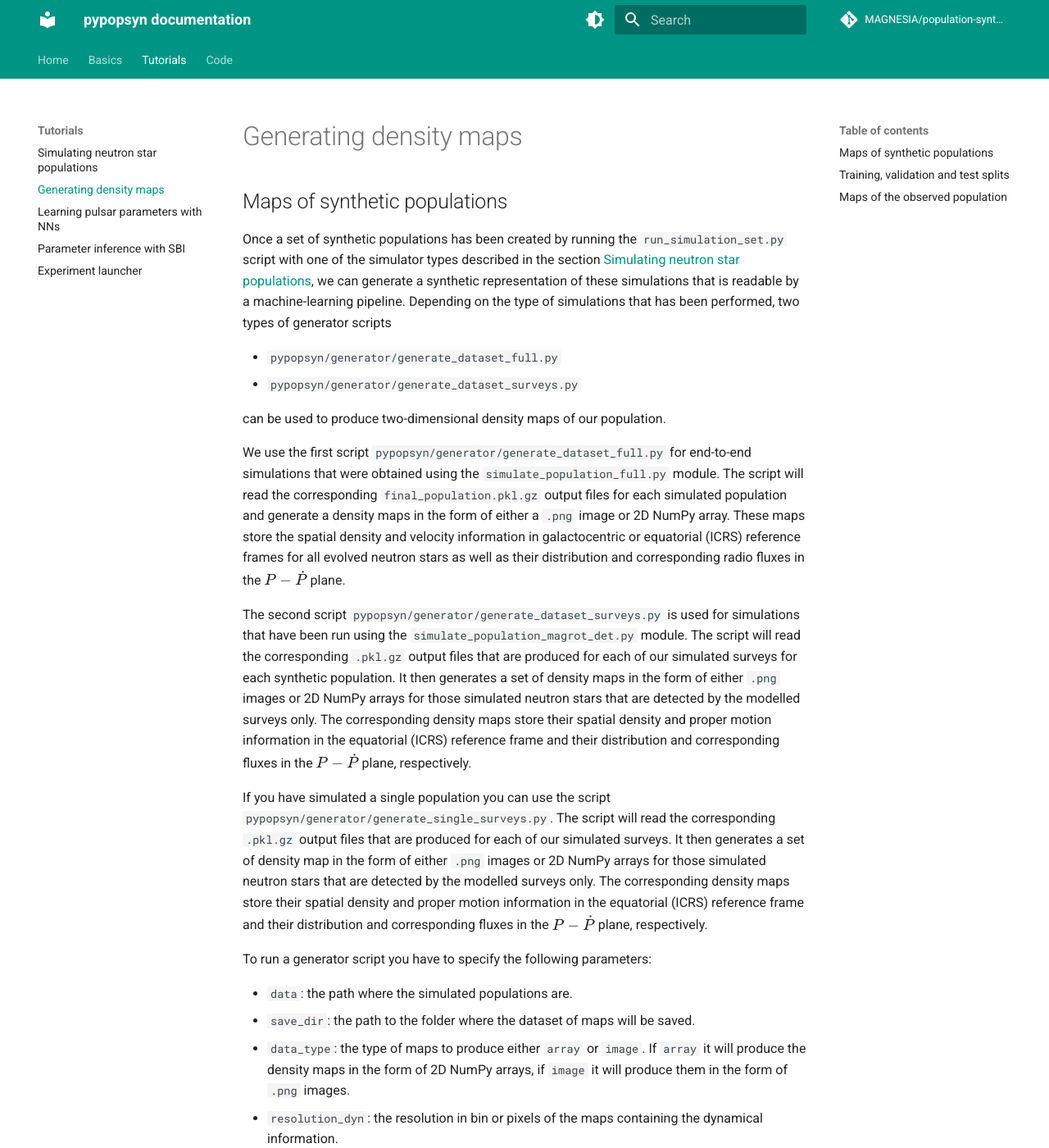
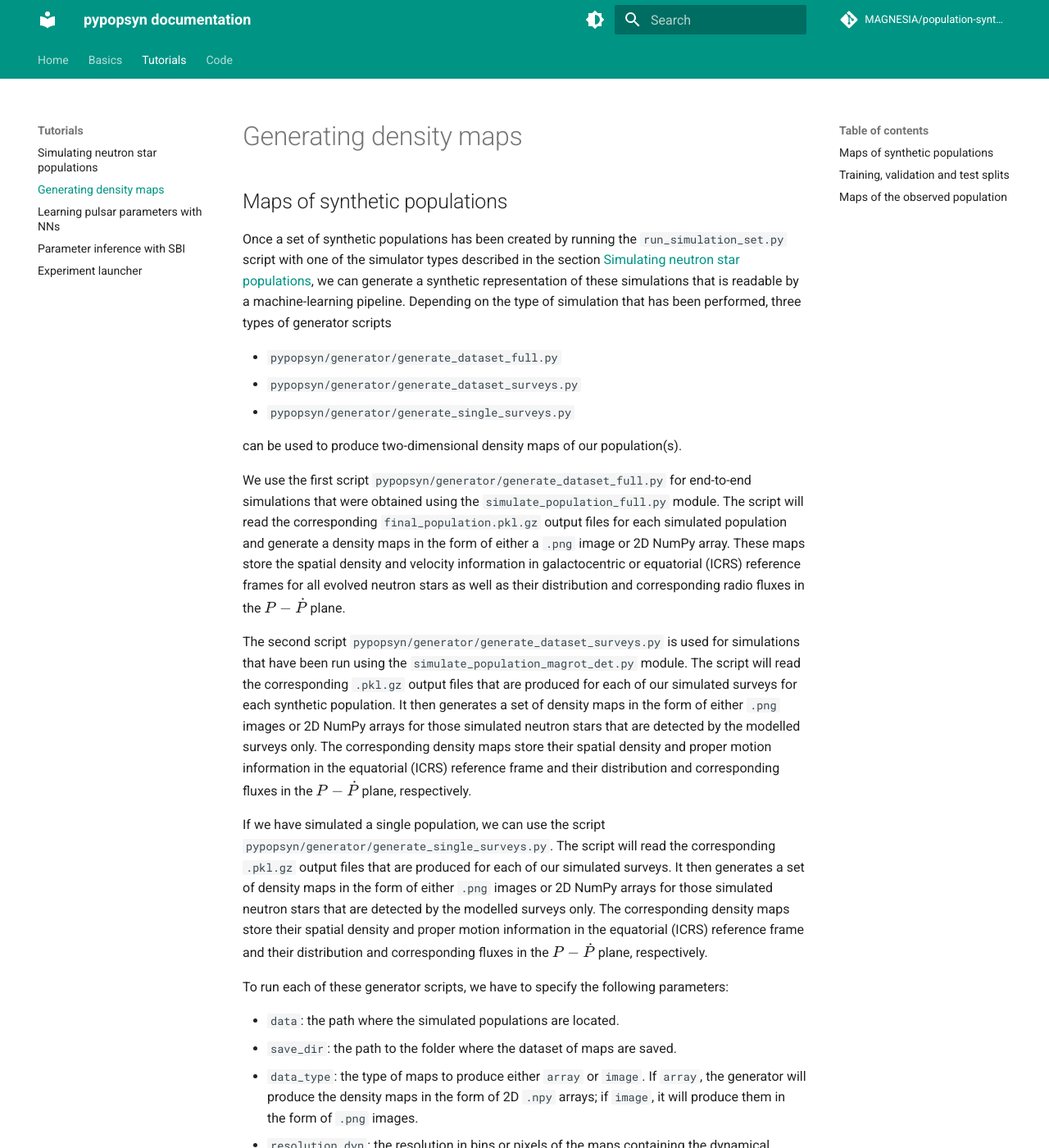
Before and after one commit to ice-csic-astroexotic/ML-Poppyns, an MkDocs documentation site: the page built from docs/tutorials/generator_tutorial.md, in a window 1280 px wide and 1400 px high. Shown: the whole window at 82% size. Built offline with MkDocs 1.6.1 and Material for MkDocs 9.7.7, drawn with Linux system fonts in a browser that asks for light colours; formulas are drawn with MathJax 3; comment, search, counter and statistics services are not loaded; some of the changed text lies outside the part shown.

Commit message:
Adding an additional script in the first list and removing a now duplicate section.

````diff
--- a/docs/tutorials/generator_tutorial.md
+++ b/docs/tutorials/generator_tutorial.md
@@ -4,13 +4,14 @@
 
 Once a set of synthetic populations has been created by running the `run_simulation_set.py` script with one of the simulator
 types described in the section [Simulating neutron star populations](simulator_tutorial.md), we can generate a synthetic representation
-of these simulations that is readable by a machine-learning pipeline. Depending on the type of simulations that has
-been performed, two types of generator scripts
+of these simulations that is readable by a machine-learning pipeline. Depending on the type of simulation that has
+been performed, three types of generator scripts
 
 * `pypopsyn/generator/generate_dataset_full.py`
 * `pypopsyn/generator/generate_dataset_surveys.py`
+* `pypopsyn/generator/generate_single_surveys.py`
 
-can be used to produce two-dimensional density maps of our population.
+can be used to produce two-dimensional density maps of our population(s).
 
 We use the first script `pypopsyn/generator/generate_dataset_full.py` for end-to-end simulations that were obtained
 using the `simulate_population_full.py` module. The script will read the corresponding `final_population.pkl.gz`
@@ -26,19 +27,22 @@ the form of either `.png` images or 2D NumPy arrays for those simulated neutron
 surveys only. The corresponding density maps store their spatial density and proper motion information in the equatorial
 (ICRS) reference frame and their distribution and corresponding fluxes in the $P-\dot{P}$ plane, respectively.
 
-If you have simulated a single population you can use the script `pypopsyn/generator/generate_single_surveys.py`.
-The script will read the corresponding `.pkl.gz` output files that are produced for each of our simulated surveys. It then generates a set of density map in the form of either `.png`
-images or 2D NumPy arrays for those simulated neutron stars that are detected by the modelled surveys only. The
-corresponding density maps store their spatial density and proper motion information in the equatorial (ICRS) reference
-frame and their distribution and corresponding fluxes in the $P-\dot{P}$ plane, respectively.
+If we have simulated a single population, we can use the script `pypopsyn/generator/generate_single_surveys.py`.
+The script will read the corresponding `.pkl.gz` output files that are produced for each of our simulated surveys.
+It then generates a set of density maps in the form of either `.png` images or 2D NumPy arrays for those simulated
+neutron stars that are detected by the modelled surveys only. The corresponding density maps store their spatial
+density and proper motion information in the equatorial (ICRS) reference frame and their distribution and corresponding
+fluxes in the $P-\dot{P}$ plane, respectively.
 
-To run a generator script you have to specify the following parameters:
+To run each of these generator scripts, we have to specify the following parameters:
 
-* `data`: the path where the simulated populations are.
-* `save_dir`: the path to the folder where the dataset of maps will be saved.
-* `data_type`: the type of maps to produce either `array` or `image`. If `array` it will produce the density maps in the form of 2D NumPy arrays, if `image` it will produce them in the form of `.png` images.
-* `resolution_dyn`: the resolution in bin or pixels of the maps containing the dynamical information.
-* `resolution_ppdot`: the resolution in bin or pixels of the maps containing the $P-\dot{P}$ information.
+* `data`: the path where the simulated populations are located.
+* `save_dir`: the path to the folder where the dataset of maps are saved.
+* `data_type`: the type of maps to produce either `array` or `image`.
+    If `array`, the generator will produce the density maps in the form of 2D `.npy` arrays;
+    if `image`, it will produce them in the form of `.png` images.
+* `resolution_dyn`: the resolution in bins or pixels of the maps containing the dynamical information.
+* `resolution_ppdot`: the resolution in bins or pixels of the maps containing the $P-\dot{P}$ information.
 
 Suppose that we have created a dataset of simulated populations that is stored in `data/example_simulation_helper_magrot`
 using the `simulate_population_magrot_det.py` script. Let us assume that we want to create a map dataset of 2D arrays
@@ -47,9 +51,7 @@ the $P-\dot{P}$ plane with a resolution of $32 \times 32$. To obtain these maps,
 ```commandline
 python pypopsyn/generator/generate_dataset_surveys.py --data data/example_simulation_helper_magrot --save_dir output/example_generator_magrot --data_type array --resolution_dyn 32 --resolution_ppdot 32
 ```
-We need to provide the path to the location where the simulated population data are stored, the path where the new maps
-will be saved, the type of our representations (we can choose either `array` or `image`) and the corresponding
-resolutions. By running the script, we create a folder `data/example_generator_magrot` where a set of 2D arrays are
+By running the script, we create a folder `data/example_generator_magrot` where a set of 2D arrays are
 stored for each simulated population (sample). In addition, this produces a single `dataset_full.csv` and
 `statistics_full.json` file containing information about the dataset and statistical information for each label,
 respectively.
````
